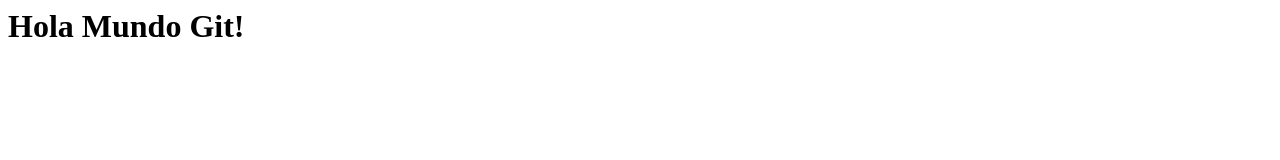
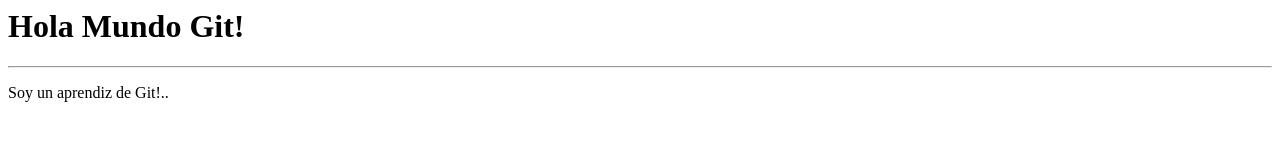
Before and after one commit to antoniot/Sitio-Web, a plain HTML site: page index.html in a window 1280 px wide. Drawn offline with Linux system fonts and the light colour scheme.

Commit message:
Mensaje de bienvenida

```diff
--- a/index.html
+++ b/index.html
@@ -4,5 +4,7 @@
     </head>
     <body>
         <h1>Hola Mundo Git!</h1>
+        <hr>
+        <p>Soy un aprendiz de Git!..</p>
     </body>
 </html>
```
